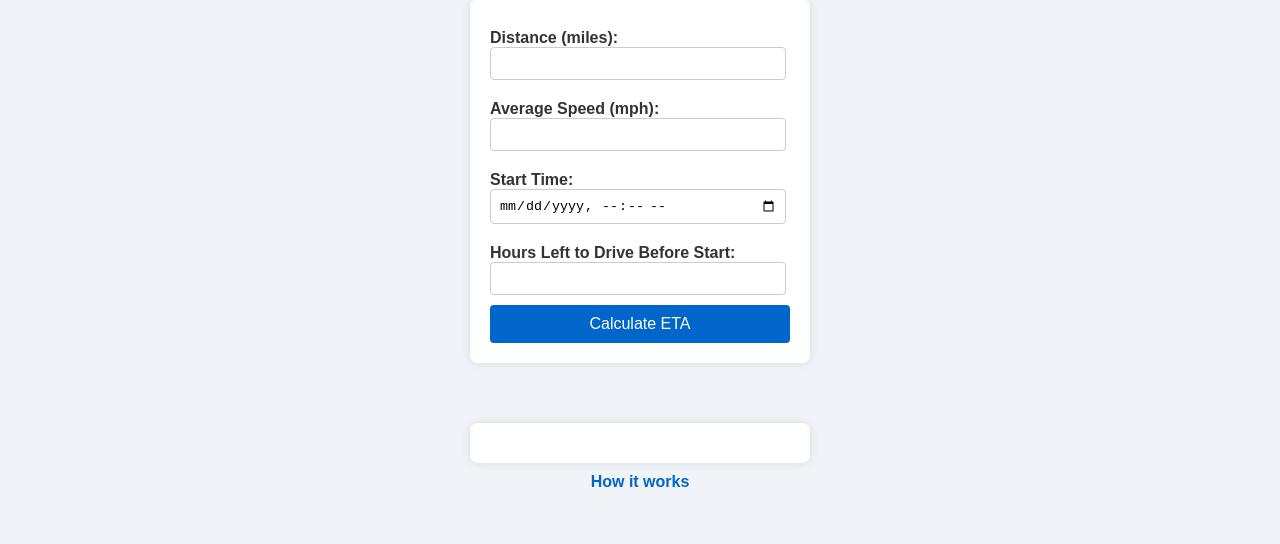
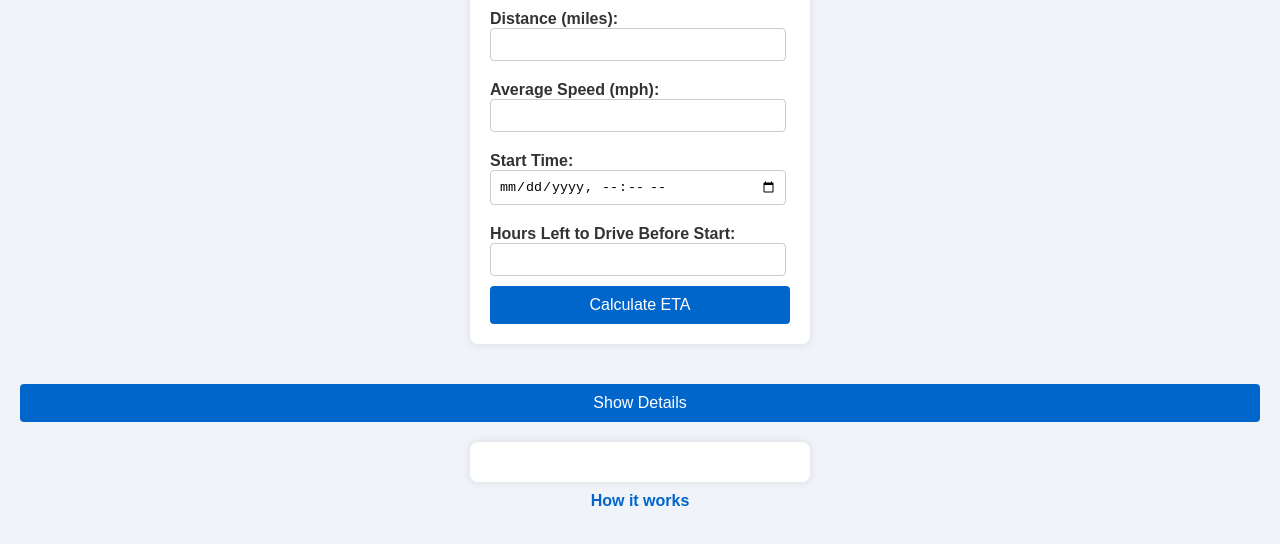
Before and after one commit to aatishkamble15/trucketa, a plain HTML site: page index.html in a window 1280 px wide. Shown: the part 214-758 px from the top of the page. Drawn offline with Linux system fonts and the light colour scheme.

Commit message:
Update index.html

```diff
--- a/index.html
+++ b/index.html
@@ -24,7 +24,8 @@
         <button type="submit">Calculate ETA</button>
     </form>
     <div id="result"></div>
-    <div id="calculation-details"></div>
+    <button id="toggle-details">Show Details</button>
+    <div id="calculation-details" class="hidden"></div>
     <a href="how-it-works.html">How it works</a>
     <script src="script.js"></script>
 </body>
```
